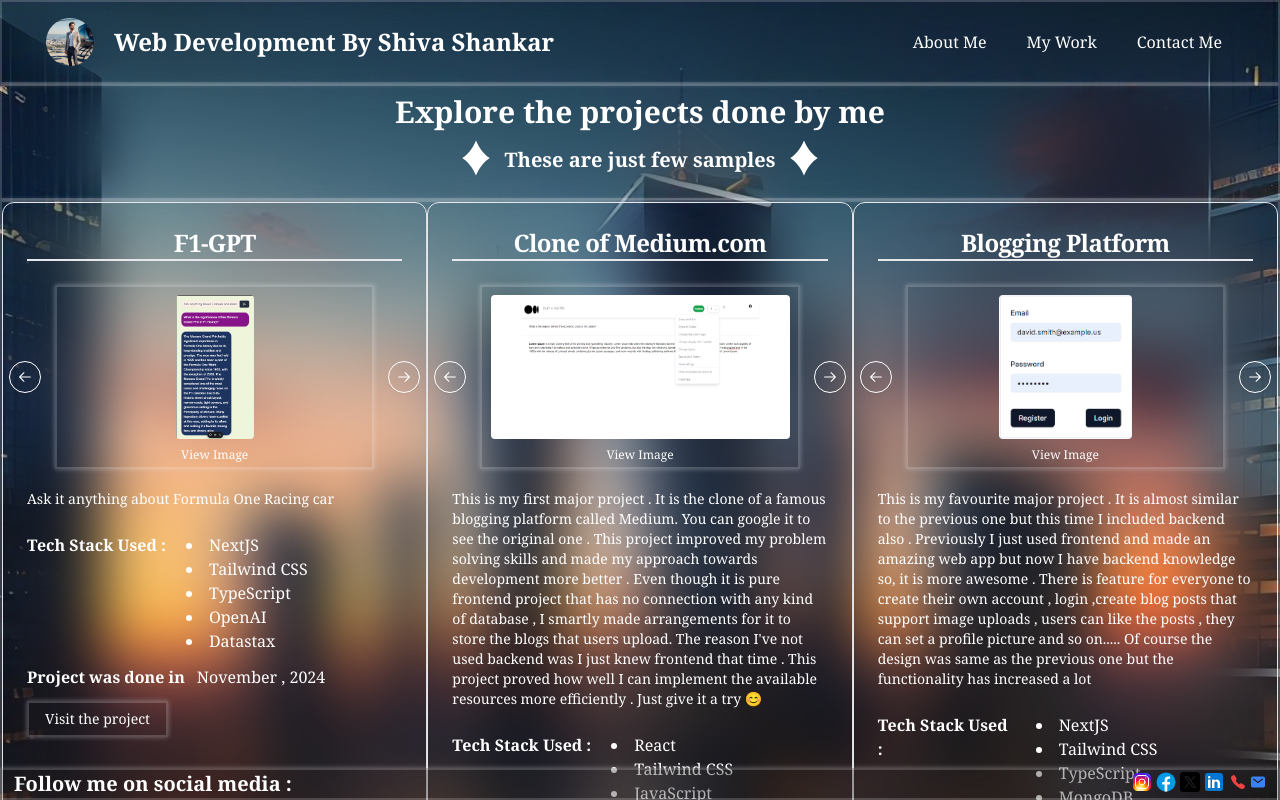
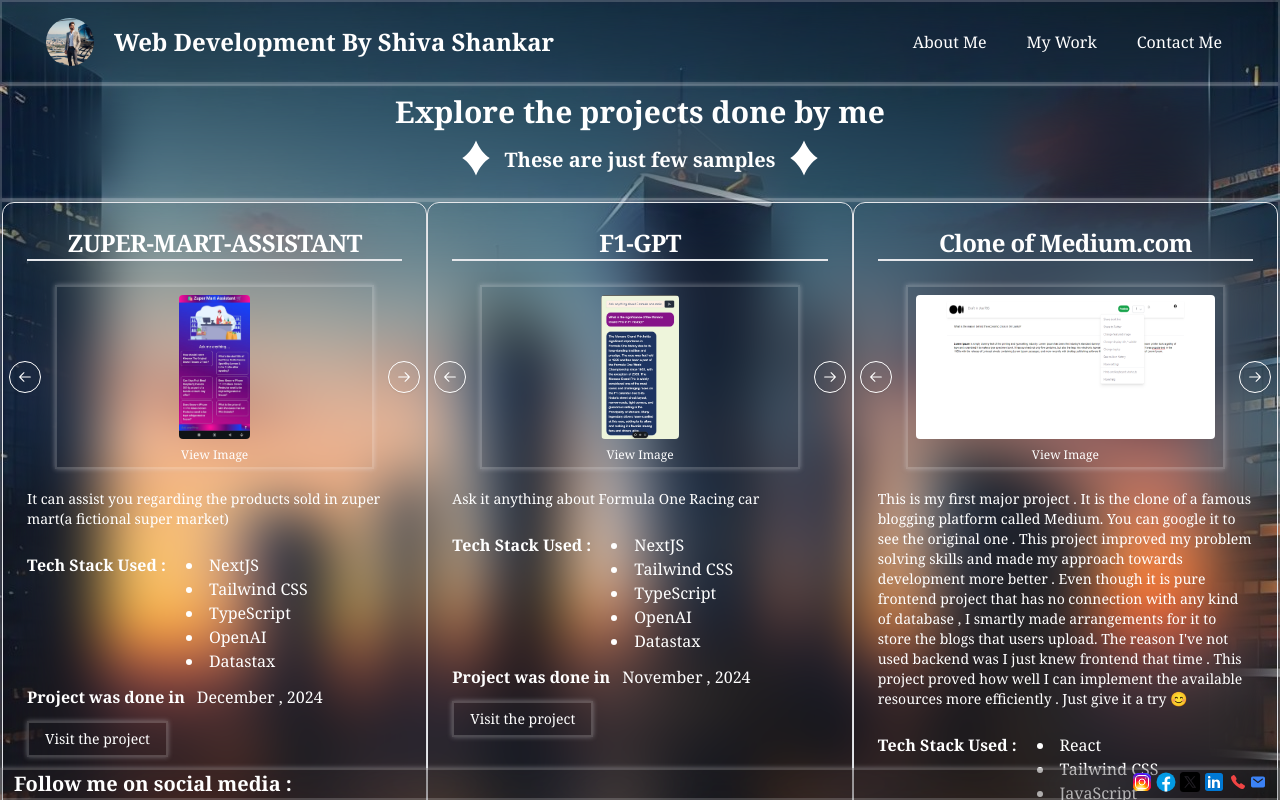
Before and after one commit to monster-1951/portfolio-website, a Next.js app: page /MyWork in a window 1280 px wide. Shown: the top 800 px of the page. Built offline with nearby package versions, Linux system fonts and the light colour scheme.

Commit message:
Added new project named Zuper-Mart-Assistant

```diff
--- a/src/constants/ProjectsDetails.ts
+++ b/src/constants/ProjectsDetails.ts
@@ -33,7 +33,21 @@
 import Gpt3 from "@/images/projectImages/F1-GPT3.png";
 import Gpt4 from "@/images/projectImages/F1-GPT4.png";
 
+import ZuperMart1 from '@/images/projectImages/zuper-mart1.png'
+import ZuperMart2 from '@/images/projectImages/zuper-mart2.png'
+import ZuperMart3 from '@/images/projectImages/zuper-mart3.jpg'
+import ZuperMart4 from '@/images/projectImages/zuper-mart4.jpg'
+import ZuperMart5 from '@/images/projectImages/zuper-mart5.jpg'
+
 export const Projects: Project[] = [
+  {
+    Title: "ZUPER-MART-ASSISTANT",
+    Description: "It can assist you regarding the products sold in zuper mart(a fictional super market)",
+    Date: "December , 2024",
+    Image: [ZuperMart1, ZuperMart2, ZuperMart3, ZuperMart4,ZuperMart5],
+    Link: "https://f1-gpt-delta.vercel.app/",
+    TechStack: ["NextJS", "Tailwind CSS", "TypeScript", "OpenAI", "Datastax"],
+  },
   {
     Title: "F1-GPT",
     Description: "Ask it anything about Formula One Racing car",
```
